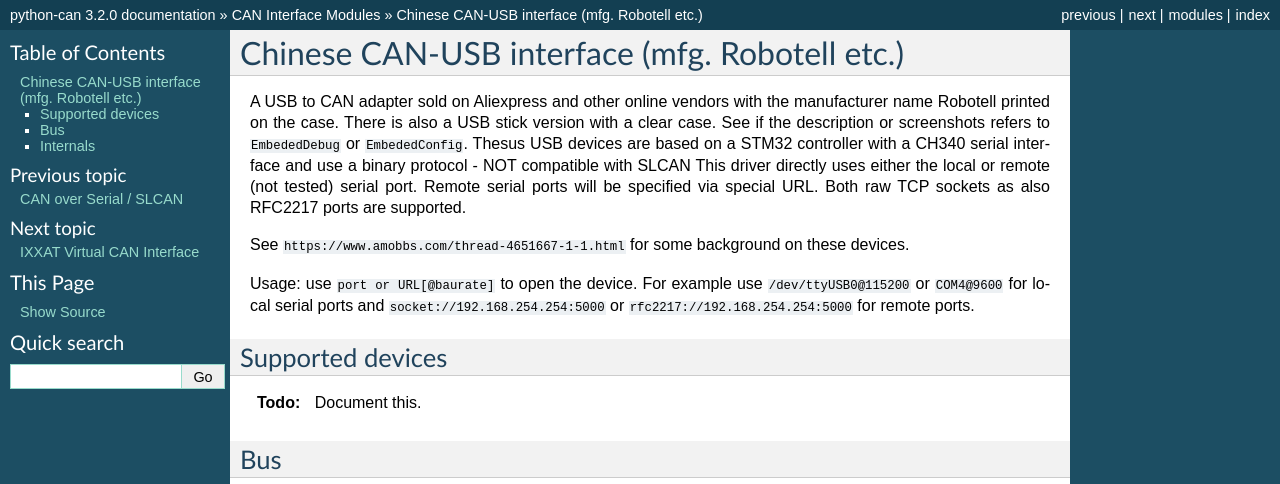
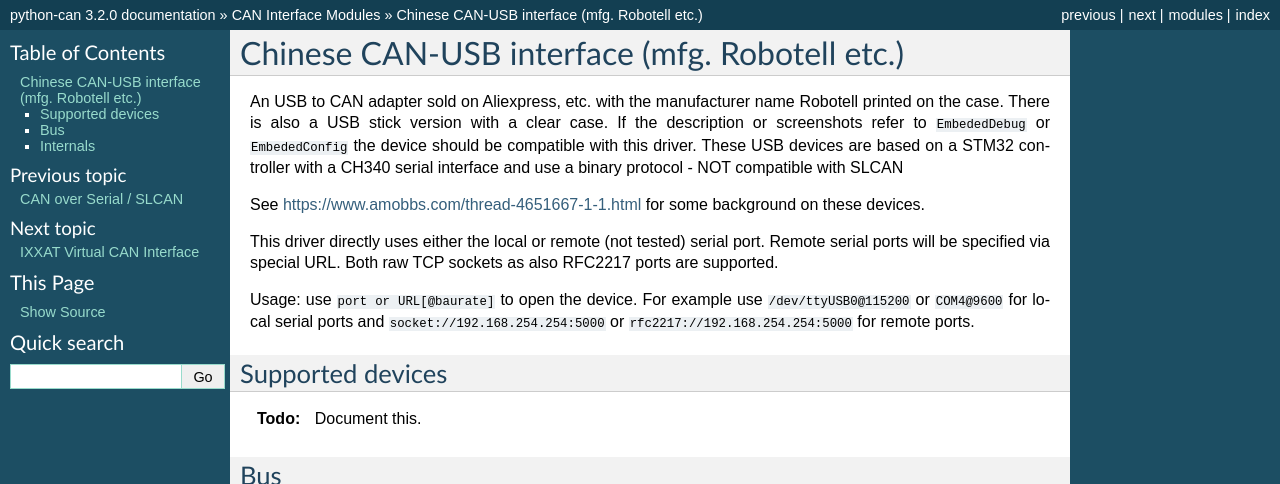
Before and after one commit to hardbyte/python-can, a Sphinx documentation site: the page built from doc/interfaces/robotell.rst, in a window 1280 px wide, cut to the strip 0-484 px from the top of the page. Built offline with Sphinx 7.4.7, drawn with Linux system fonts in a browser that asks for light colours.

Commit message:
Cleanup on Robotell interface description

```diff
--- a/doc/interfaces/robotell.rst
+++ b/doc/interfaces/robotell.rst
@@ -3,13 +3,15 @@
 Chinese CAN-USB interface (mfg. Robotell etc.)
 ==============================================
 
-A USB to CAN adapter sold on Aliexpress and other online vendors with the manufacturer name Robotell printed on the case.
-There is also a USB stick version with a clear case. See if the description or screenshots refers to ``EmbededDebug`` or ``EmbededConfig``.
-Thesus USB devices are based on a STM32 controller with a CH340 serial interface and use a binary protocol - NOT compatible with SLCAN
+An USB to CAN adapter sold on Aliexpress, etc. with the manufacturer name Robotell printed on the case.
+There is also a USB stick version with a clear case. If the description or screenshots refer to ``EmbededDebug`` or ``EmbededConfig``
+the device should be compatible with this driver.
+These USB devices are based on a STM32 controller with a CH340 serial interface and use a binary protocol - NOT compatible with SLCAN
+
+See `https://www.amobbs.com/thread-4651667-1-1.html <https://www.amobbs.com/thread-4651667-1-1.html>`_ for some background on these devices.
+
 This driver directly uses either the local or remote (not tested) serial port.
 Remote serial ports will be specified via special URL. Both raw TCP sockets as also RFC2217 ports are supported.
-
-See ``https://www.amobbs.com/thread-4651667-1-1.html`` for some background on these devices.
 
 Usage: use ``port or URL[@baurate]`` to open the device.
 For example use ``/dev/ttyUSB0@115200`` or ``COM4@9600`` for local serial ports and
```
